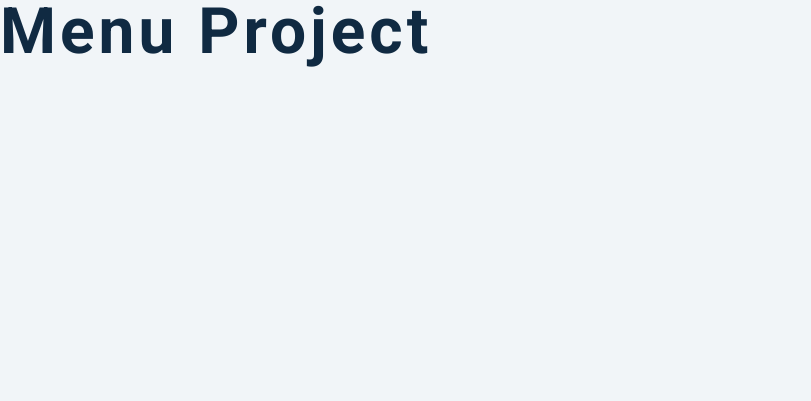
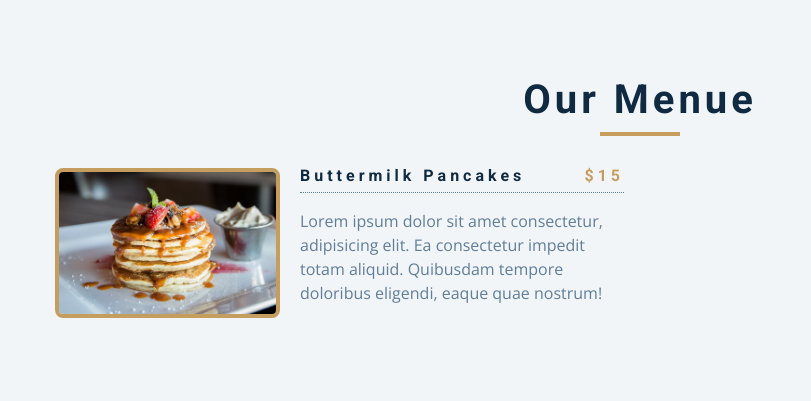
Before and after one commit to PeterGoncharenko/localMenue, a plain HTML site: page index.html in a window 1280 px wide. Shown: the whole page, without its empty margins (0-811 px from the left). Drawn offline with nearby package versions, Linux system fonts and the light colour scheme.

Commit message:
first item ready

```diff
--- a/index.html
+++ b/index.html
@@ -3,7 +3,7 @@
   <head>
     <meta charset="UTF-8" />
     <meta name="viewport" content="width=device-width, initial-scale=1.0" />
-    <title>Starter</title>
+    <title>Menu</title>
     <!-- font-awesome -->
     <link
       rel="stylesheet"
@@ -13,7 +13,29 @@
     <link rel="stylesheet" href="styles.css" />
   </head>
   <body>
-    <h1>menu project</h1>
+    <section class="menu">
+      <!-- title -->
+<div class="title">
+  <h2>our menue</h2>
+  <div class="underline"></div>
+</div>
+<!-- filter buttons -->
+<!-- menu items -->
+<div class="section-center">
+  <!-- single item -->
+  <article class="menu-item">
+    <img src="menu-item.jpeg" class="photo" alt="menu item" />
+    <div class="item-info">
+      <header>
+      <h4>buttermilk pancakes</h4>
+      <h4 class="price">$15</h4>
+      </header>
+      <p class="item-text">Lorem ipsum dolor sit amet consectetur, adipisicing elit. Ea consectetur impedit totam aliquid. Quibusdam tempore doloribus eligendi, eaque quae nostrum!</p>
+    </div>
+  </article>
+  <!-- end of single item -->
+</div>
+    </section>
     <!-- javascript -->
     <script src="app.js"></script>
   </body>
```
